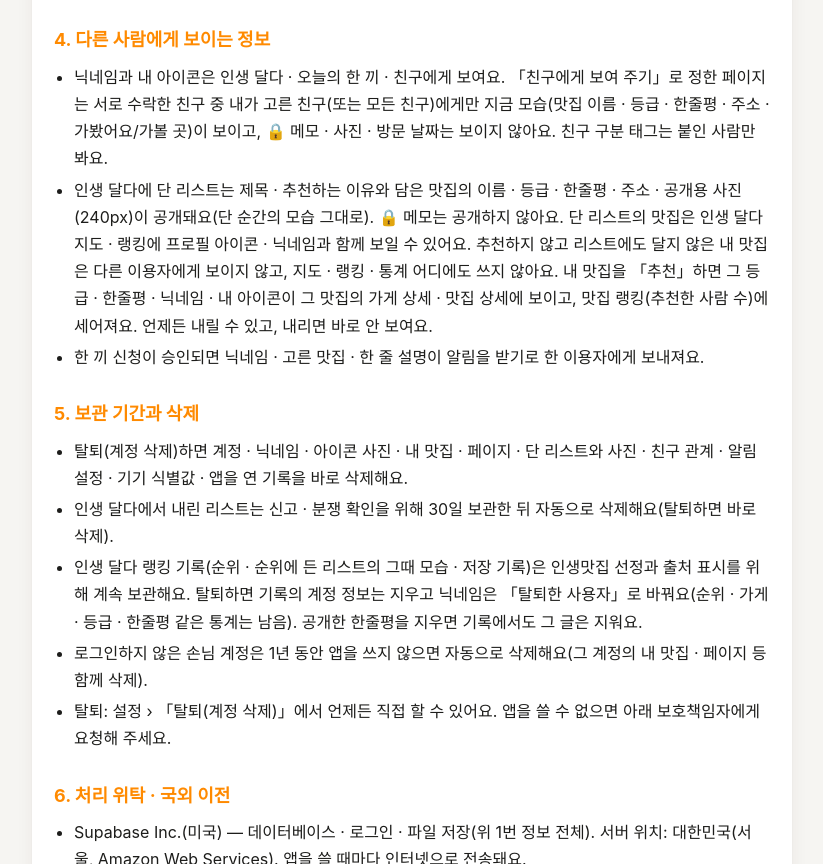
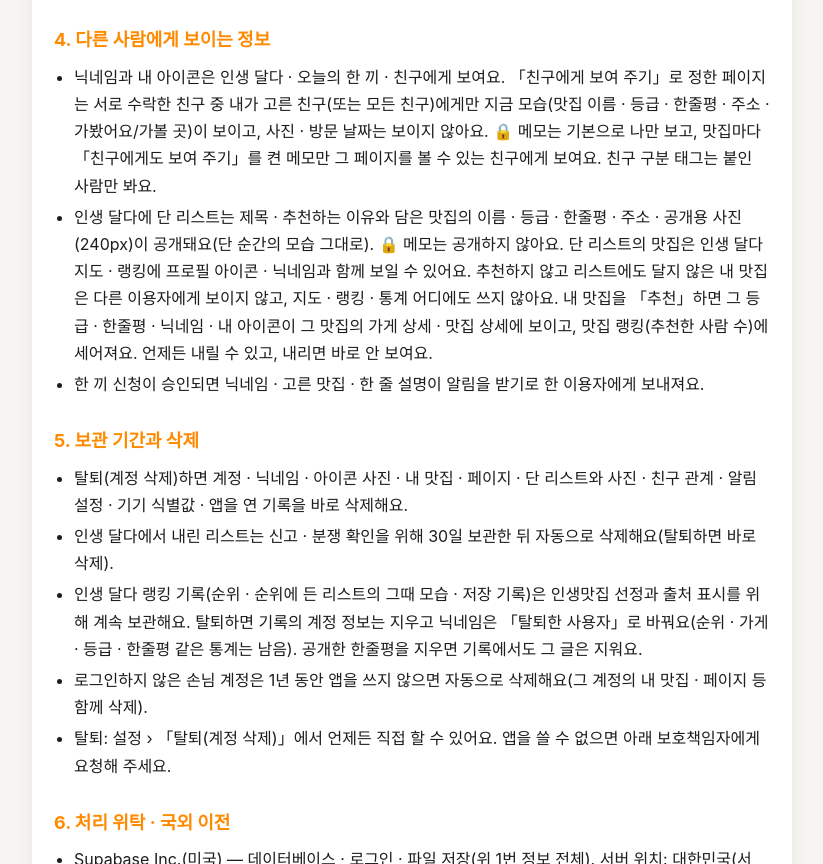
Before and after one commit to redvirusyyy-oss/insaengmatjip-site, a plain HTML site: page privacy.html in a window 1280 px wide. Shown: the part 1094-1958 px from the top of the page, without its empty margins (228-1051 px from the left). Drawn offline with Linux system fonts and the light colour scheme.

Commit message:
처리방침: 내가 켠 메모만 친구에게 보임(시행 2026-11-14)

```diff
--- a/privacy.html
+++ b/privacy.html
@@ -38,7 +38,7 @@ nav{margin:0 0 16px;font-size:14px;color:var(--muted)} nav a{margin-right:12px}
 </ul>
 <h2>4. 다른 사람에게 보이는 정보</h2>
 <ul>
-<li>닉네임과 내 아이콘은 인생 달다 · 오늘의 한 끼 · 친구에게 보여요. 「친구에게 보여 주기」로 정한 페이지는 서로 수락한 친구 중 내가 고른 친구(또는 모든 친구)에게만 지금 모습(맛집 이름 · 등급 · 한줄평 · 주소 · 가봤어요/가볼 곳)이 보이고, 🔒 메모 · 사진 · 방문 날짜는 보이지 않아요. 친구 구분 태그는 붙인 사람만 봐요.</li>
+<li>닉네임과 내 아이콘은 인생 달다 · 오늘의 한 끼 · 친구에게 보여요. 「친구에게 보여 주기」로 정한 페이지는 서로 수락한 친구 중 내가 고른 친구(또는 모든 친구)에게만 지금 모습(맛집 이름 · 등급 · 한줄평 · 주소 · 가봤어요/가볼 곳)이 보이고, 사진 · 방문 날짜는 보이지 않아요. 🔒 메모는 기본으로 나만 보고, 맛집마다 「친구에게도 보여 주기」를 켠 메모만 그 페이지를 볼 수 있는 친구에게 보여요. 친구 구분 태그는 붙인 사람만 봐요.</li>
 <li>인생 달다에 단 리스트는 제목 · 추천하는 이유와 담은 맛집의 이름 · 등급 · 한줄평 · 주소 · 공개용 사진(240px)이 공개돼요(단 순간의 모습 그대로). 🔒 메모는 공개하지 않아요. 단 리스트의 맛집은 인생 달다 지도 · 랭킹에 프로필 아이콘 · 닉네임과 함께 보일 수 있어요. 추천하지 않고 리스트에도 달지 않은 내 맛집은 다른 이용자에게 보이지 않고, 지도 · 랭킹 · 통계 어디에도 쓰지 않아요. 내 맛집을 「추천」하면 그 등급 · 한줄평 · 닉네임 · 내 아이콘이 그 맛집의 가게 상세 · 맛집 상세에 보이고, 맛집 랭킹(추천한 사람 수)에 세어져요. 언제든 내릴 수 있고, 내리면 바로 안 보여요.</li>
 <li>한 끼 신청이 승인되면 닉네임 · 고른 맛집 · 한 줄 설명이 알림을 받기로 한 이용자에게 보내져요.</li>
 </ul>
```
